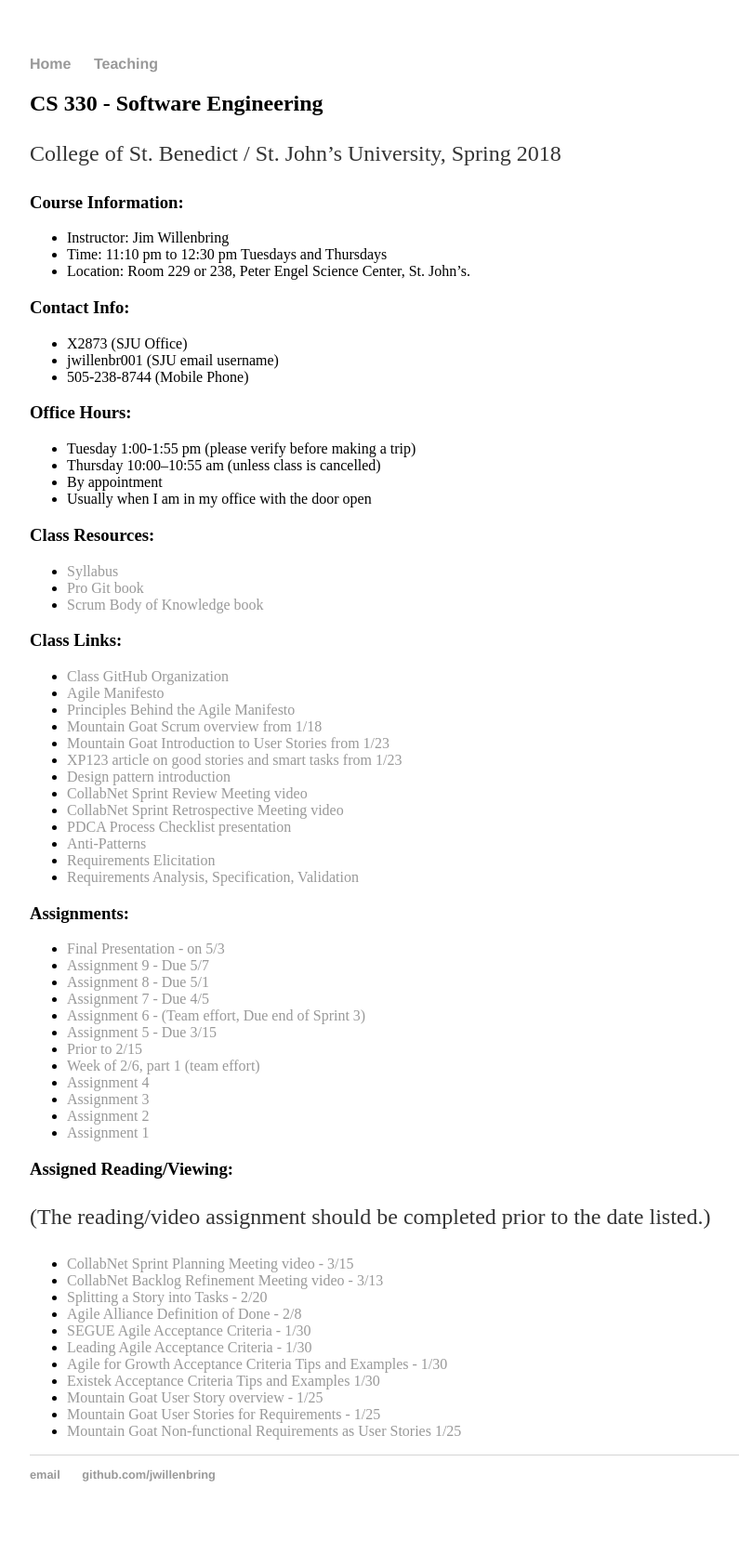
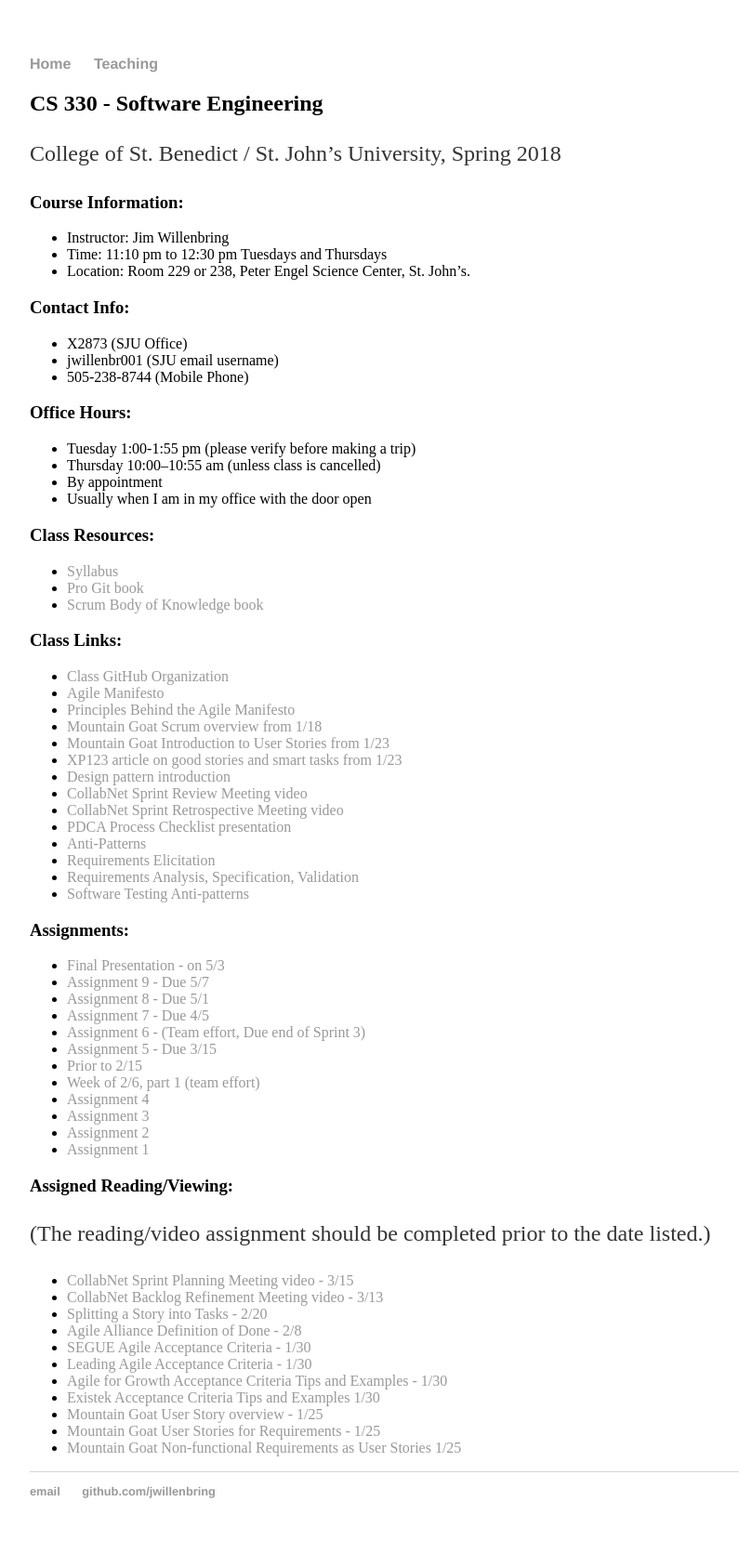
Before and after one commit to jwillenbring/jwillenbring.github.io, a Jekyll site: the page built from teaching/2018-Spring-CS330/index.md, in a window 1280 px wide. Shown: the whole page at 93% size, without its empty margins (160-955 px from the left). Built offline with Jekyll 4.4.1, drawn with Linux system fonts in a browser that asks for light colours; our own code applies the rules of GitHub Pages for plain Markdown files.

Commit message:
Update index.md
Added testing anti-patterns link we won't cover in class.

```diff
--- a/teaching/2018-Spring-CS330/index.md
+++ b/teaching/2018-Spring-CS330/index.md
@@ -41,6 +41,7 @@ College of St. Benedict / St. John's University, Spring 2018
   * [Anti-Patterns](https://www.slideshare.net/ExigenServices/antipatterns-part-1)
   * [Requirements Elicitation](https://www.slideshare.net/vivacemente/requirement-elicitation)
   * [Requirements Analysis, Specification, Validation](http://r.search.yahoo.com/_ylt=A0geKVqRPN9apsgAPXEPxQt.;_ylu=X3oDMTByNXM5bzY5BGNvbG8DYmYxBHBvcwMzBHZ0aWQDBHNlYwNzcg--/RV=2/RE=1524608274/RO=10/RU=http%3a%2f%2fcsis.pace.edu%2f~marchese%2fCS775%2fLectures%2f775L4.ppt/RK=2/RS=Ew_5fWKQHFlVf6CUUi3J4GvuuQ8-)
+  * [Software Testing Anti-patterns](http://blog.codepipes.com/testing/software-testing-antipatterns.html)
 
 ### Assignments:
 
```
